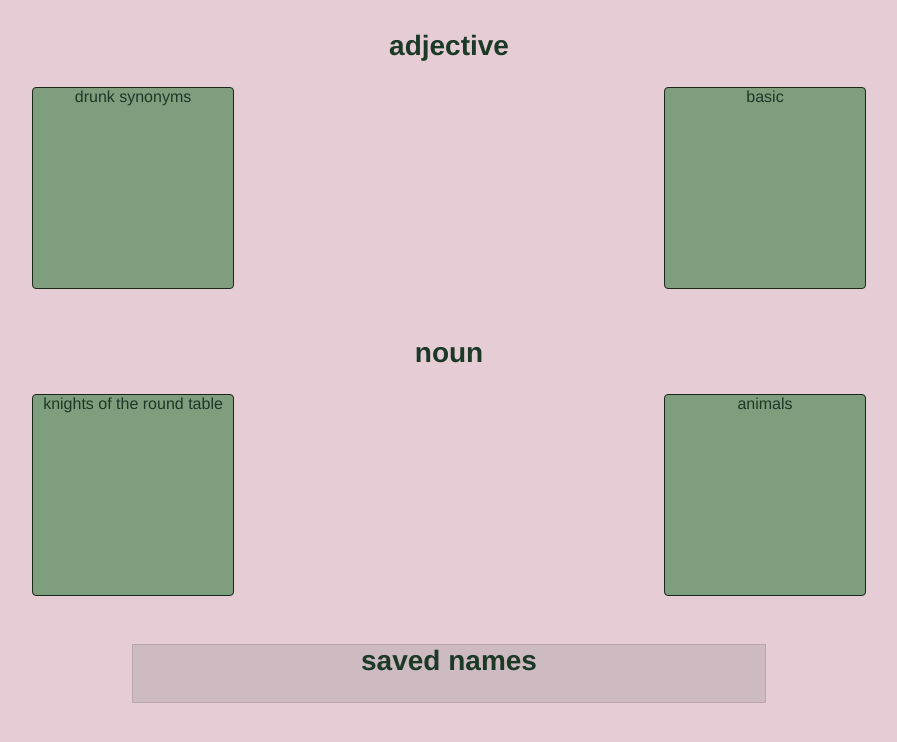
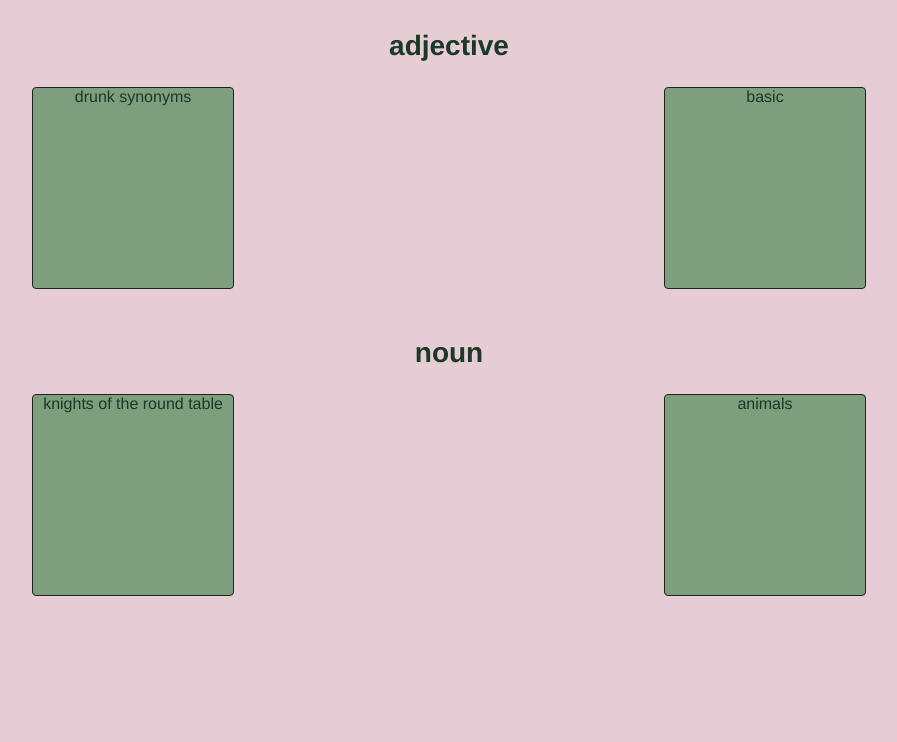
Before and after one commit to ryandjones14/random-name-generator, a Vue app: page / in a window 1280 px wide. Shown: the top 742 px of the page, without its empty margins (191-1088 px from the left). Built offline with nearby package versions, Linux system fonts and the light colour scheme.

Commit message:
hide saved names section if no saved names

```diff
--- a/src/App.vue
+++ b/src/App.vue
@@ -21,7 +21,7 @@
       {{sprintName}}
       <button v-if="shouldShowSave" @click="saveName(sprintName)">save</button>
     </div>
-    <PastNamesList v-if="pastNames" :pastNames="pastNames"/>
+    <PastNamesList v-if="pastNames.length" :pastNames="pastNames"/>
   </div>
 </template>
 
```
